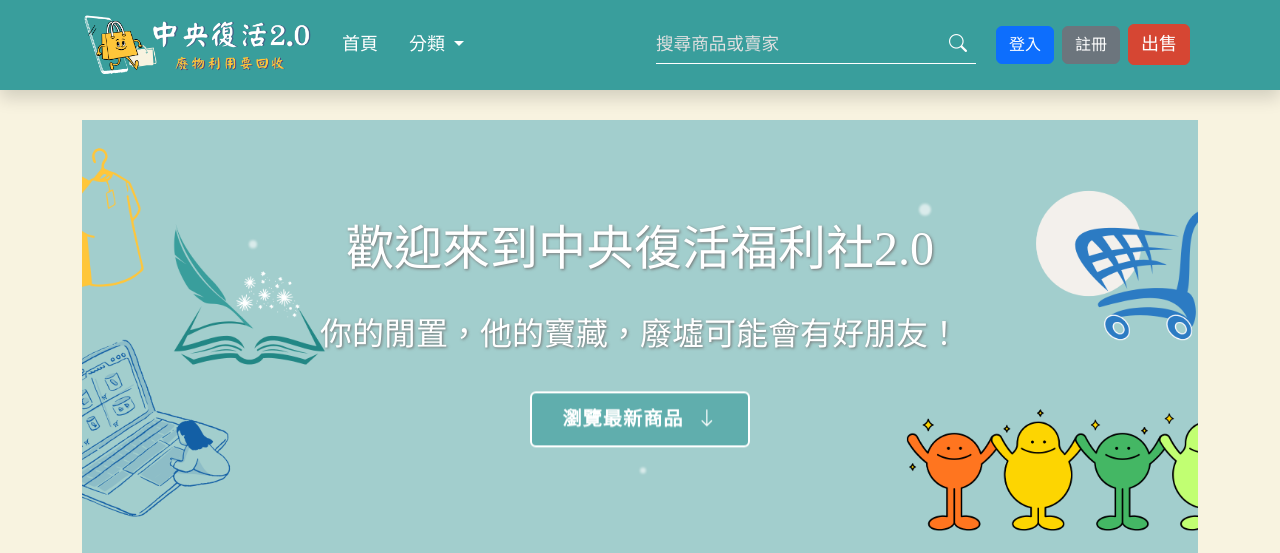
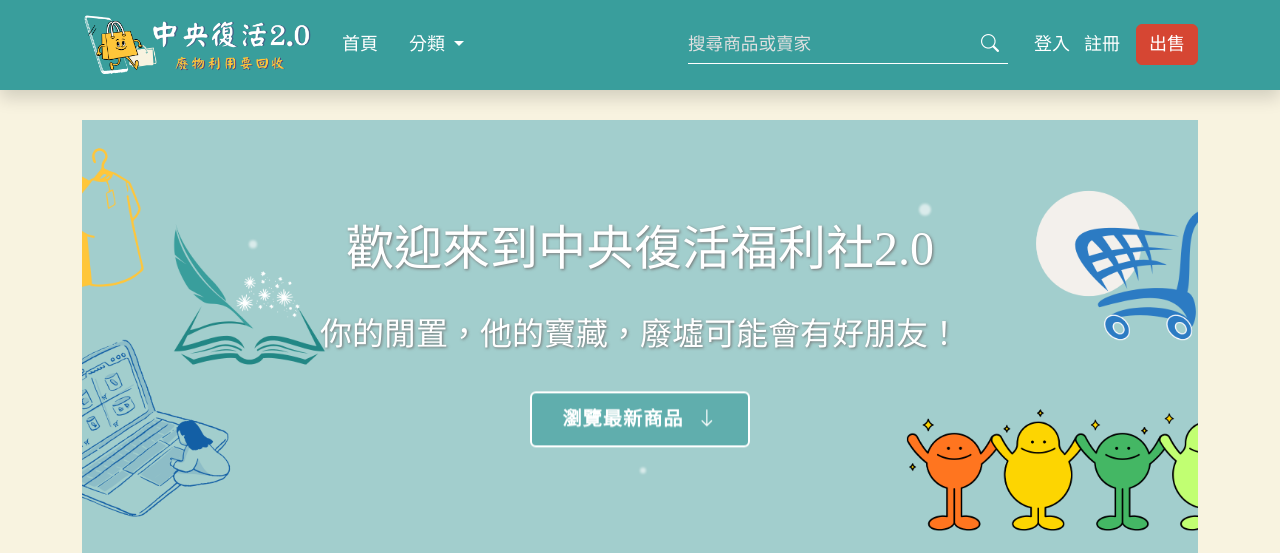
Before and after one commit to Yingka10/web_project, a Django app: page / in a window 1280 px wide. Shown: the top 553 px of the page. Run offline with Django 4.2, Linux system fonts and the light colour scheme; data that the repository does not hold is empty; some web fonts are replaced.

```diff
--- a/static/css/styles.css
+++ b/static/css/styles.css
@@ -404,7 +404,7 @@ select:-webkit-autofill:focus {
 }
 
 .product-card .price {
-    color: #e67300;
+    color: #004d3c;
     font-size: 1.2rem;
     font-weight: 900;
     margin-bottom: 0.8rem !important;
--- a/templates/base.html
+++ b/templates/base.html
@@ -79,11 +79,11 @@
 
                     <a class="nav-link active" href="{% url 'profile' %}">個人頁面</a>
                     <a href="{% url 'sell' %}" class="btn btn-warning ms-2">出售</a>
-                {% else %}
-                    <a href="{% url 'login' %}" class="btn btn-primary me-2">登入</a>
-                    <a href="{% url 'register' %}" class="btn btn-secondary me-2">註冊</a>
-                    <a href="{% url 'login' %}" class="btn btn-warning me-2">出售</a>
-                {% endif %}
+                    {% else %}
+                        <a class="nav-link active me-2" href="{% url 'login' %}">登入</a>
+                        <a class="nav-link active me-2" href="{% url 'register' %}">註冊</a>
+                        <a href="{% url 'login' %}" class="btn btn-warning ms-2">出售</a>
+                    {% endif %}
             </div>
         </div>
     </nav>
--- a/templates/index.html
+++ b/templates/index.html
@@ -107,7 +107,7 @@
                     {% endif %}
                 </div>
             </div>
-        </a>
+          </a>
         </div>
       </div>
       {% endfor %}
```
Also changed, not shown: templates/profile.html (+8 -5 lines), templates/seller_profile.html (+4 -4 lines).
